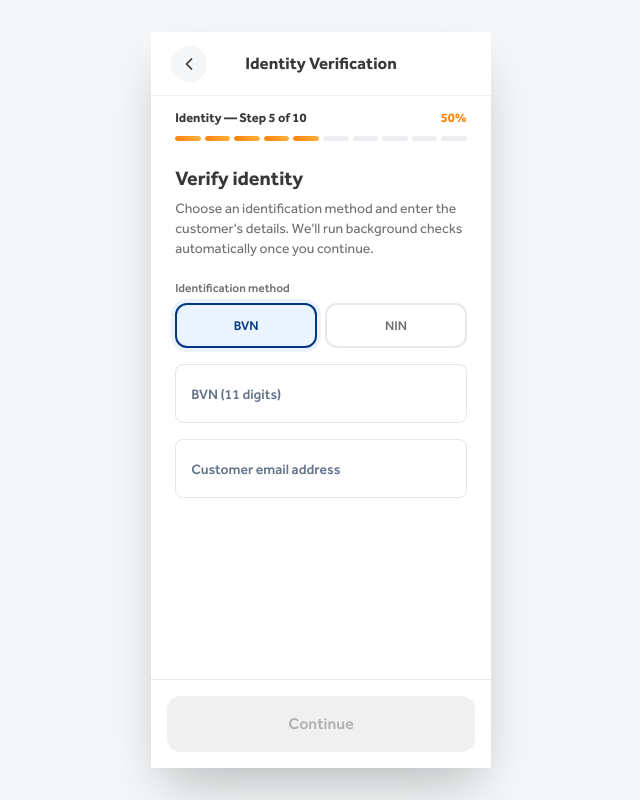
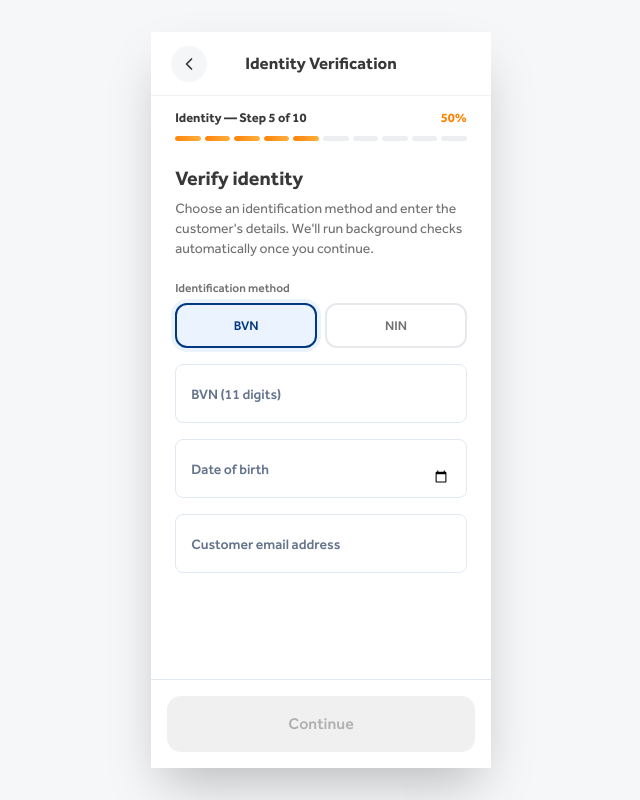
Before and after one commit to thedejirichards/AccessbankOnboardToEarn, a React (Vite) app: page /staff-rewards/identity in a window 1280 px wide. Shown: the whole page, without its empty margins (319-959 px from the left). Built offline with nearby package versions, Linux system fonts and the light colour scheme.

Commit message:
After adding the birthday field

```diff
--- a/src/app/pages/staff-rewards/StaffComponents.tsx
+++ b/src/app/pages/staff-rewards/StaffComponents.tsx
@@ -40,6 +40,10 @@ export function FloatingField({
     : success
       ? "border-[#16a34a] focus:border-[#16a34a]"
       : "border-[#E2E8F0] focus:border-[#003883]";
+  const filled = value !== "";
+  // Native date inputs always render their own dd/mm/yyyy placeholder segments — hide that
+  // text until focused or filled, so it doesn't collide with the floating label at rest.
+  const textColor = type === "date" && !filled ? "text-transparent focus:text-[#1E293B]" : "text-[#1E293B]";
   return (
     <div>
       <div className="relative">
@@ -49,10 +53,11 @@ export function FloatingField({
           maxLength={maxLength}
           value={value}
           onChange={(e) => onChange(e.target.value)}
-          placeholder=" "
-          className={`peer w-full bg-white border rounded-[8px] px-[16px] pt-[26px] pb-[10px] font-['Effra',sans-serif] text-[14px] text-[#1E293B] outline-none focus:border-2 transition-colors ${right ? "pr-[48px]" : ""} ${border}`}
+          className={`peer w-full bg-white border rounded-[8px] px-[16px] pt-[26px] pb-[10px] font-['Effra',sans-serif] text-[14px] ${textColor} outline-none focus:border-2 transition-colors ${right ? "pr-[48px]" : ""} ${border}`}
         />
-        <label className="absolute left-[16px] top-1/2 -translate-y-1/2 font-['Effra',sans-serif] text-[14px] text-[#64748B] pointer-events-none peer-focus:top-[10px] peer-focus:text-[10px] peer-[:not(:placeholder-shown)]:top-[10px] peer-[:not(:placeholder-shown)]:text-[10px] transition-all">
+        <label
+          className={`absolute left-[16px] font-['Effra',sans-serif] text-[14px] text-[#64748B] pointer-events-none peer-focus:top-[10px] peer-focus:text-[10px] transition-all ${filled ? "top-[10px] text-[10px]" : "top-1/2 -translate-y-1/2"}`}
+        >
           {label}
         </label>
         {right && <div className="absolute right-[14px] top-1/2 -translate-y-1/2">{right}</div>}
--- a/src/app/pages/staff-rewards/StaffIdentityPage.tsx
+++ b/src/app/pages/staff-rewards/StaffIdentityPage.tsx
@@ -29,19 +29,20 @@ export default function StaffIdentityPage() {
   const navigate = useNavigate();
   const [idType, setIdType] = useState<IdType>("bvn");
   const [idNumber, setIdNumber] = useState("");
+  const [dob, setDob] = useState("");
   const [email, setEmail] = useState("");
   const [checking, setChecking] = useState(false);
   const [error, setError] = useState<FailureReason | null>(null);
 
   const emailValid = /^[^\s@]+@[^\s@]+\.[^\s@]+$/.test(email);
-  const ready = idNumber.length === 11 && emailValid;
+  const ready = idNumber.length === 11 && dob !== "" && emailValid;
 
   const runCheck = () => {
     if (!ready || checking) return;
     const forceFail = demoOutcomes[idNumber] ?? null;
     setError(null);
     setChecking(true);
-    patchDraft({ idType, idNumber, email });
+    patchDraft({ idType, idNumber, dob, email });
     setTimeout(() => {
       if (forceFail) {
         setChecking(false);
@@ -109,6 +110,14 @@ export default function StaffIdentityPage() {
           </div>
           <div className="mb-[16px]">
             <FloatingField
+              label="Date of birth"
+              value={dob}
+              onChange={setDob}
+              type="date"
+            />
+          </div>
+          <div className="mb-[16px]">
+            <FloatingField
               label="Customer email address"
               value={email}
               onChange={setEmail}
--- a/src/app/pages/staff-rewards/StaffOtpPage.tsx
+++ b/src/app/pages/staff-rewards/StaffOtpPage.tsx
@@ -17,15 +17,12 @@ function hashDigits(s: string): number {
   return s.split("").reduce((acc, ch) => acc + ch.charCodeAt(0), 0);
 }
 
-function generateProfile(idNumber: string) {
+function generateProfile(idNumber: string, dob: string) {
   const h = hashDigits(idNumber || "00000000000");
   const firstName = firstNames[h % firstNames.length];
   const lastName = lastNames[(h >> 2) % lastNames.length];
   const gender = genders[h % genders.length];
-  const year = 1970 + (h % 35);
-  const month = String(1 + (h % 12)).padStart(2, "0");
-  const day = String(1 + (h % 28)).padStart(2, "0");
-  return { firstName, lastName, gender, dob: `${year}-${month}-${day}` };
+  return { firstName, lastName, gender, dob };
 }
 
 export default function StaffOtpPage() {
@@ -59,7 +56,7 @@ export default function StaffOtpPage() {
     setTimeout(() => {
       // Simulated: any 6-digit code is accepted (no real OTP gateway).
       setVerifying(false);
-      const profile = generateProfile(draft.idNumber || "");
+      const profile = generateProfile(draft.idNumber || "", draft.dob || "");
       patchDraft({ otpChannel: channel, otpVerified: true, profile });
       navigate("/staff-rewards/review");
     }, 900);
--- a/src/app/pages/staff-rewards/onboardingDraft.ts
+++ b/src/app/pages/staff-rewards/onboardingDraft.ts
@@ -28,6 +28,7 @@ export interface OnboardingDraft {
   dataConsent?: boolean;
   idType?: IdType;
   idNumber?: string;
+  dob?: string;
   phone?: string;
   email?: string;
   livenessFaceImage?: string; // data URL, "" if simulated (no camera)
```
